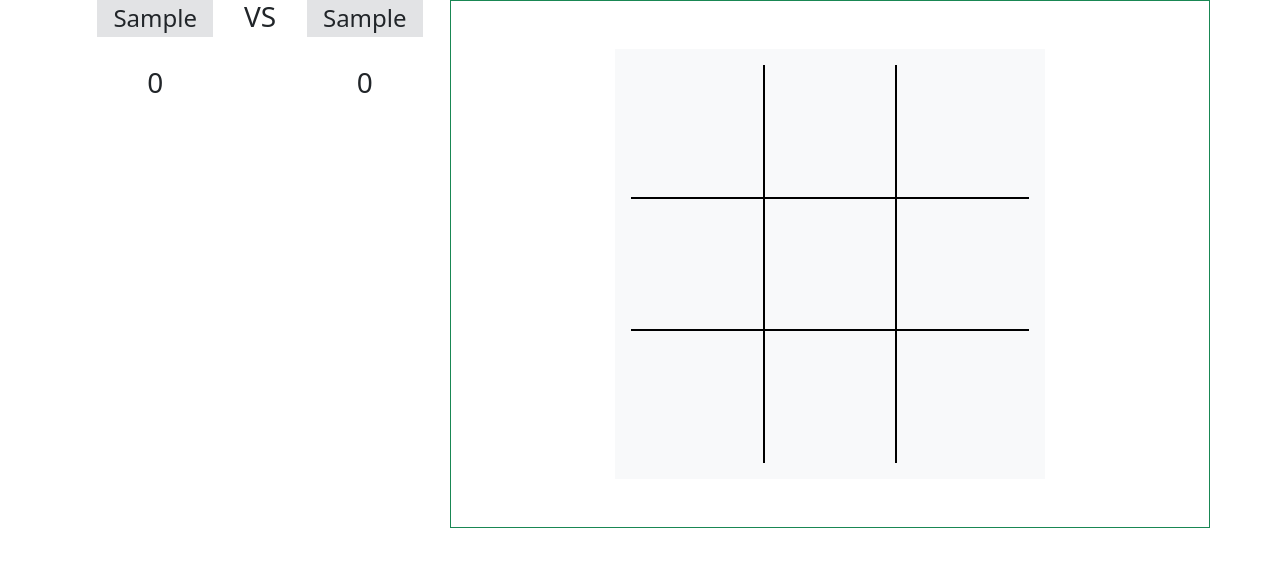
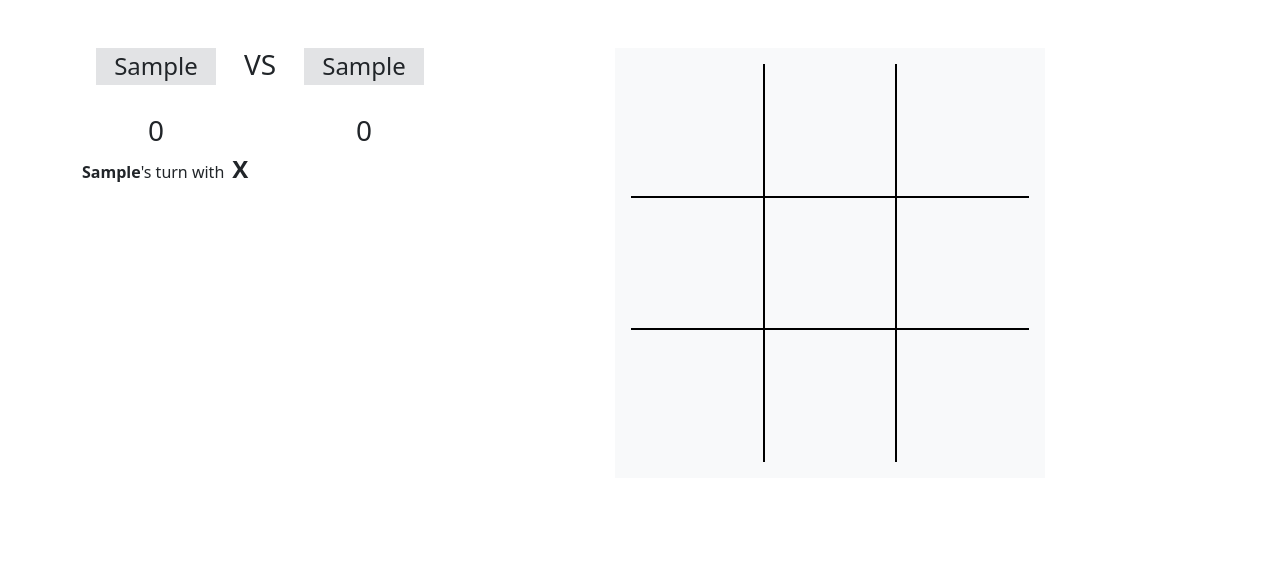
Before and after one commit to Gianlu201/TicTacToe, a React (Vite) app: page / in a window 1280 px wide. Both pictures are taken after typing "Sample", "Sample" into the empty fields and a click on the button "Play!". Shown: the top 566 px of the page. Built offline with nearby package versions, Linux system fonts and the light colour scheme.

Commit message:
first game implementation score and winner

```diff
--- a/public/assets/css/playersScore.css
+++ b/public/assets/css/playersScore.css
@@ -1,3 +1,4 @@
 .playerName {
   display: block;
+  min-width: 120px;
 }
--- a/src/App.jsx
+++ b/src/App.jsx
@@ -9,6 +9,8 @@ function App() {
   const [namesGiven, setNamesGiven] = useState(false);
   const [playerOneName, setPlayerOneName] = useState('');
   const [playerTwoName, setPlayerTwoName] = useState('');
+  const [currentPlayer, setCurrentPlayer] = useState(true);
+  const [trisDone, setTrisDone] = useState(false);
 
   return (
     <>
@@ -44,17 +46,41 @@ function App() {
 
         {namesGiven && (
           <Row>
-            <Col lg={4}>
+            <Col lg={4} className='pt-5'>
               <PlayersScore
                 playerOneName={playerOneName}
                 playerTwoName={playerTwoName}
+                trisDone={trisDone}
+                currentPlayer={currentPlayer}
               />
+
+              {!trisDone ? (
+                <>
+                  <p>
+                    <span className='fw-bold'>
+                      {currentPlayer ? playerOneName : playerTwoName}
+                    </span>
+                    &apos;s turn with
+                    <span className='fs-4 fw-bold d-inline-block ms-2'>
+                      {currentPlayer ? 'X' : 'O'}
+                    </span>
+                  </p>
+                </>
+              ) : (
+                <div className='d-flex justify-content-center mt-5'>
+                  <Button variant='success'>Start new game!</Button>
+                </div>
+              )}
             </Col>
-            <Col
-              lg={8}
-              className='border border-1 border-success d-flex justify-content-center py-5'
-            >
-              <GameField />
+            <Col lg={8} className='d-flex flex-column align-items-center py-5'>
+              <GameField
+                playerOneName={playerOneName}
+                playerTwoName={playerTwoName}
+                currentPlayer={currentPlayer}
+                setCurrentPlayer={setCurrentPlayer}
+                trisDone={trisDone}
+                setTrisDone={setTrisDone}
+              />
             </Col>
           </Row>
         )}
--- a/src/components/GameField.jsx
+++ b/src/components/GameField.jsx
@@ -8,17 +8,15 @@ const emptyRow = {
   cel3: '',
 };
 
-const GameField = () => {
+const GameField = (props) => {
   // state = {
   //   currentSymbol: true,
   //   row1: { cel1: '', cel2: '', cel3: '' },
   //   row2: { cel1: '', cel2: '', cel3: '' },
   //   row3: { cel1: '', cel2: '', cel3: '' },
-  //   trisDone: false,
   // };
 
   const [currentSymbol, setCurrentSymbol] = useState(true);
-  const [trisDone, setTrisDone] = useState(false);
   const [row1, setRow1] = useState({ ...emptyRow });
   const [row2, setRow2] = useState({ ...emptyRow });
   const [row3, setRow3] = useState({ ...emptyRow });
@@ -40,12 +38,10 @@ const GameField = () => {
       // controllo tris sulle righe
       for (const [, value] of Object.entries(myGrid)) {
         if (value.every((element) => element === 'X')) {
-          console.log('TRIS');
-          setTrisDone(true);
+          itsTris();
         }
         if (value.every((element) => element === 'O')) {
-          console.log('TRIS');
-          setTrisDone(true);
+          itsTris();
         }
       }
 
@@ -56,16 +52,14 @@ const GameField = () => {
           myGrid.row2[i] == 'X' &&
           myGrid.row3[i] == 'X'
         ) {
-          console.log('TRIS');
-          setTrisDone(true);
+          itsTris();
         }
         if (
           myGrid.row1[i] == 'O' &&
           myGrid.row2[i] == 'O' &&
           myGrid.row3[i] == 'O'
         ) {
-          console.log('TRIS');
-          setTrisDone(true);
+          itsTris();
         }
       }
 
@@ -75,34 +69,35 @@ const GameField = () => {
         myGrid.row2[1] == 'X' &&
         myGrid.row3[2] == 'X'
       ) {
-        console.log('TRIS');
-        setTrisDone(true);
+        itsTris();
       }
       if (
         myGrid.row1[2] == 'X' &&
         myGrid.row2[1] == 'X' &&
         myGrid.row3[0] == 'X'
       ) {
-        console.log('TRIS');
-        setTrisDone(true);
+        itsTris();
       }
       if (
         myGrid.row1[0] == 'O' &&
         myGrid.row2[1] == 'O' &&
         myGrid.row3[2] == 'O'
       ) {
-        console.log('TRIS');
-        setTrisDone(true);
+        itsTris();
       }
       if (
         myGrid.row1[2] == 'O' &&
         myGrid.row2[1] == 'O' &&
         myGrid.row3[0] == 'O'
       ) {
-        console.log('TRIS');
-        setTrisDone(true);
+        itsTris();
       }
     }, 100);
+  };
+
+  const itsTris = () => {
+    props.setTrisDone(true);
+    console.log('TRIS');
   };
 
   const updateCellValue = (rowNum, celNum) => {
@@ -163,6 +158,8 @@ const GameField = () => {
         break;
     }
     setCurrentSymbol(!currentSymbol);
+    props.setCurrentPlayer(!props.currentPlayer);
+    console.log(props.currentPlayer);
   };
 
   return (
@@ -171,7 +168,7 @@ const GameField = () => {
         <div className='d-flex'>
           <FieldCell
             myCell={row1.cel1}
-            trisDone={trisDone}
+            trisDone={props.trisDone}
             updateCellValue={updateCellValue}
             row={1}
             cel={1}
@@ -181,7 +178,7 @@ const GameField = () => {
 
           <FieldCell
             myCell={row1.cel2}
-            trisDone={trisDone}
+            trisDone={props.trisDone}
             updateCellValue={updateCellValue}
             row={1}
             cel={2}
@@ -191,7 +188,7 @@ const GameField = () => {
 
           <FieldCell
             myCell={row1.cel3}
-            trisDone={trisDone}
+            trisDone={props.trisDone}
             updateCellValue={updateCellValue}
             row={1}
             cel={3}
@@ -203,7 +200,7 @@ const GameField = () => {
         <div className='d-flex'>
           <FieldCell
             myCell={row2.cel1}
-            trisDone={trisDone}
+            trisDone={props.trisDone}
             updateCellValue={updateCellValue}
             row={2}
             cel={1}
@@ -213,7 +210,7 @@ const GameField = () => {
 
           <FieldCell
             myCell={row2.cel2}
-            trisDone={trisDone}
+            trisDone={props.trisDone}
             updateCellValue={updateCellValue}
             row={2}
             cel={2}
@@ -223,7 +220,7 @@ const GameField = () => {
 
           <FieldCell
             myCell={row2.cel3}
-            trisDone={trisDone}
+            trisDone={props.trisDone}
             updateCellValue={updateCellValue}
             row={2}
             cel={3}
@@ -235,7 +232,7 @@ const GameField = () => {
         <div className='d-flex'>
           <FieldCell
             myCell={row3.cel1}
-            trisDone={trisDone}
+            trisDone={props.trisDone}
             updateCellValue={updateCellValue}
             row={3}
             cel={1}
@@ -245,7 +242,7 @@ const GameField = () => {
 
           <FieldCell
             myCell={row3.cel2}
-            trisDone={trisDone}
+            trisDone={props.trisDone}
             updateCellValue={updateCellValue}
             row={3}
             cel={2}
@@ -255,7 +252,7 @@ const GameField = () => {
 
           <FieldCell
             myCell={row3.cel3}
-            trisDone={trisDone}
+            trisDone={props.trisDone}
             updateCellValue={updateCellValue}
             row={3}
             cel={3}
@@ -264,6 +261,14 @@ const GameField = () => {
           />
         </div>
       </div>
+
+      {props.trisDone && (
+        <h4 className='mt-4'>
+          Complimenti!{' '}
+          {!currentSymbol ? props.playerOneName : props.playerTwoName} ha fatto
+          TRIS
+        </h4>
+      )}
     </>
   );
 };
--- a/src/components/PlayersScore.jsx
+++ b/src/components/PlayersScore.jsx
@@ -6,6 +6,14 @@ class PlayersScore extends Component {
     player1Score: 0,
     player2Score: 0,
   };
+
+  componentDidUpdate(prevProps) {
+    if (prevProps.trisDone !== this.props.trisDone) {
+      !this.props.currentPlayer
+        ? this.setState({ player1Score: this.state.player1Score + 1 })
+        : this.setState({ player2Score: this.state.player2Score + 1 });
+    }
+  }
 
   render() {
     return (
```
